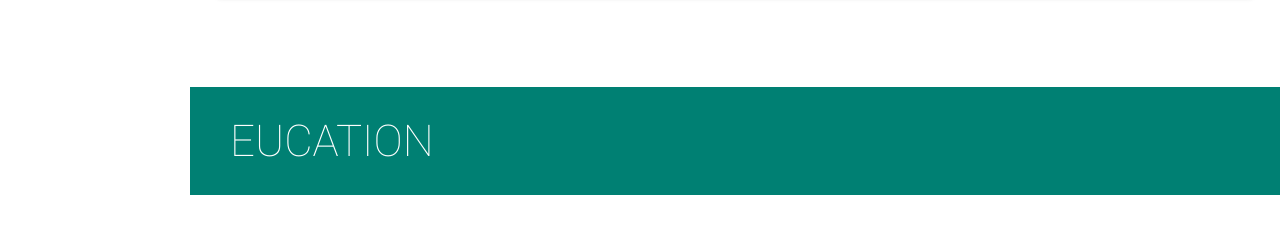
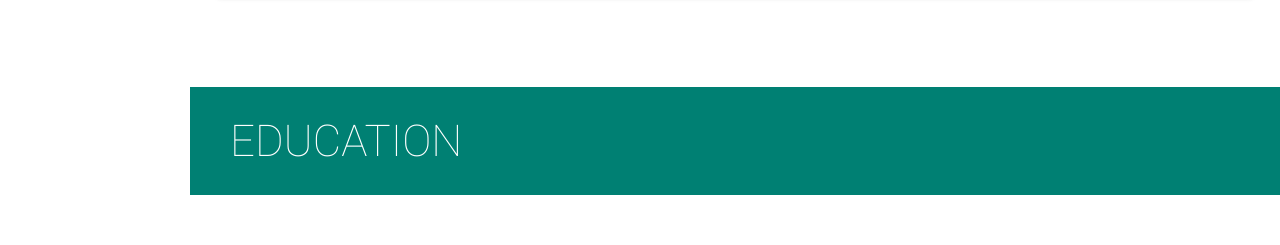
Before and after one commit to ShyamBabuJayswal/Portfolio, a plain HTML site: page index.html in a window 1280 px wide. Shown: the part 6515-6760 px from the top of the page. Drawn offline with nearby package versions, Linux system fonts and the light colour scheme.

Commit message:
modified:   index.html

```diff
--- a/index.html
+++ b/index.html
@@ -789,7 +789,7 @@ explanation of complex concepts.
 
     <!-- Seventh Section: Education -->
     <section id="education" class="section scrollspy">
-      <h3 class="page-title white-text teal">Eucation</h3>
+      <h3 class="page-title white-text teal">Education</h3>
       <div class="container">
         <div class="row">
           <!-- Education -->
```
